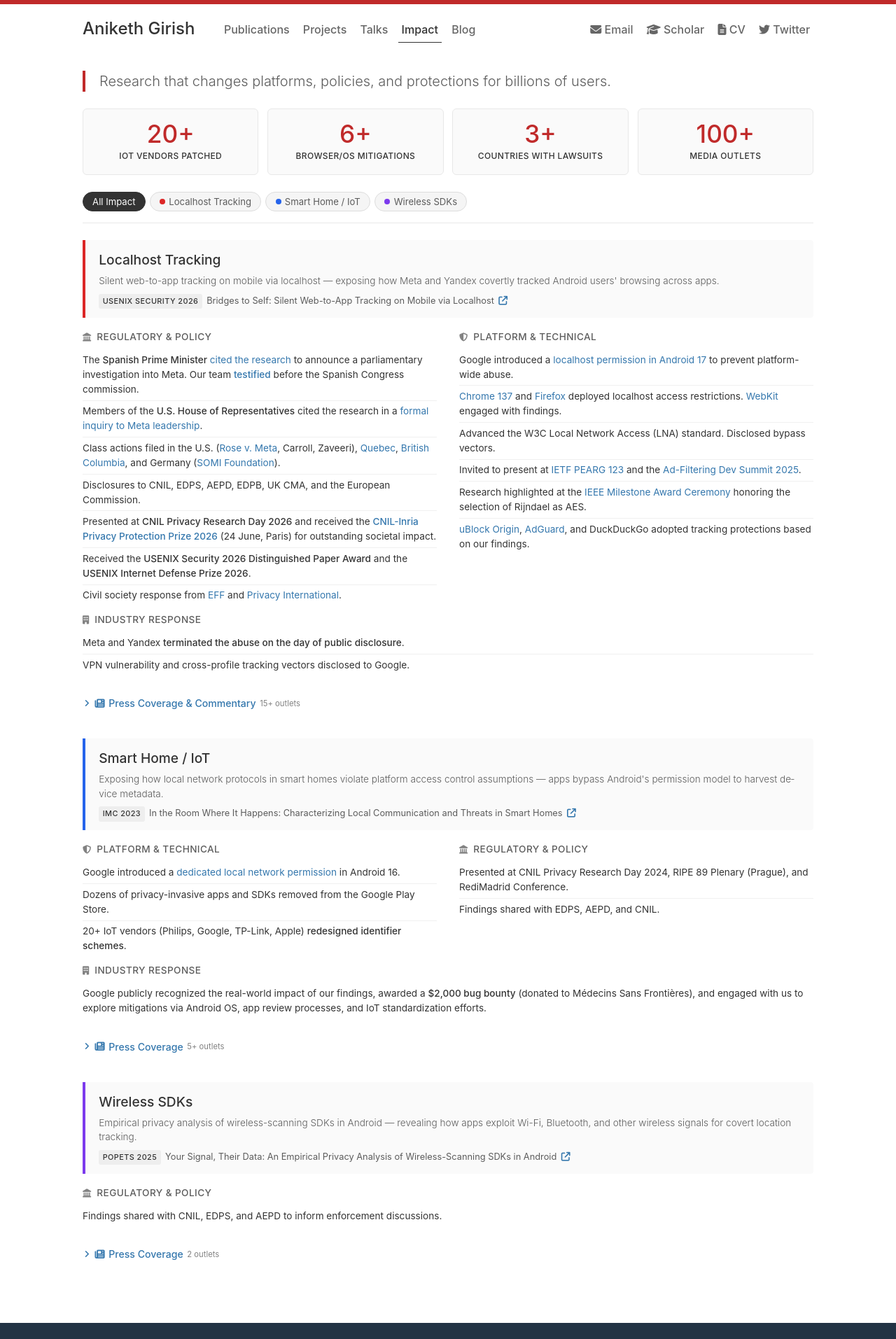
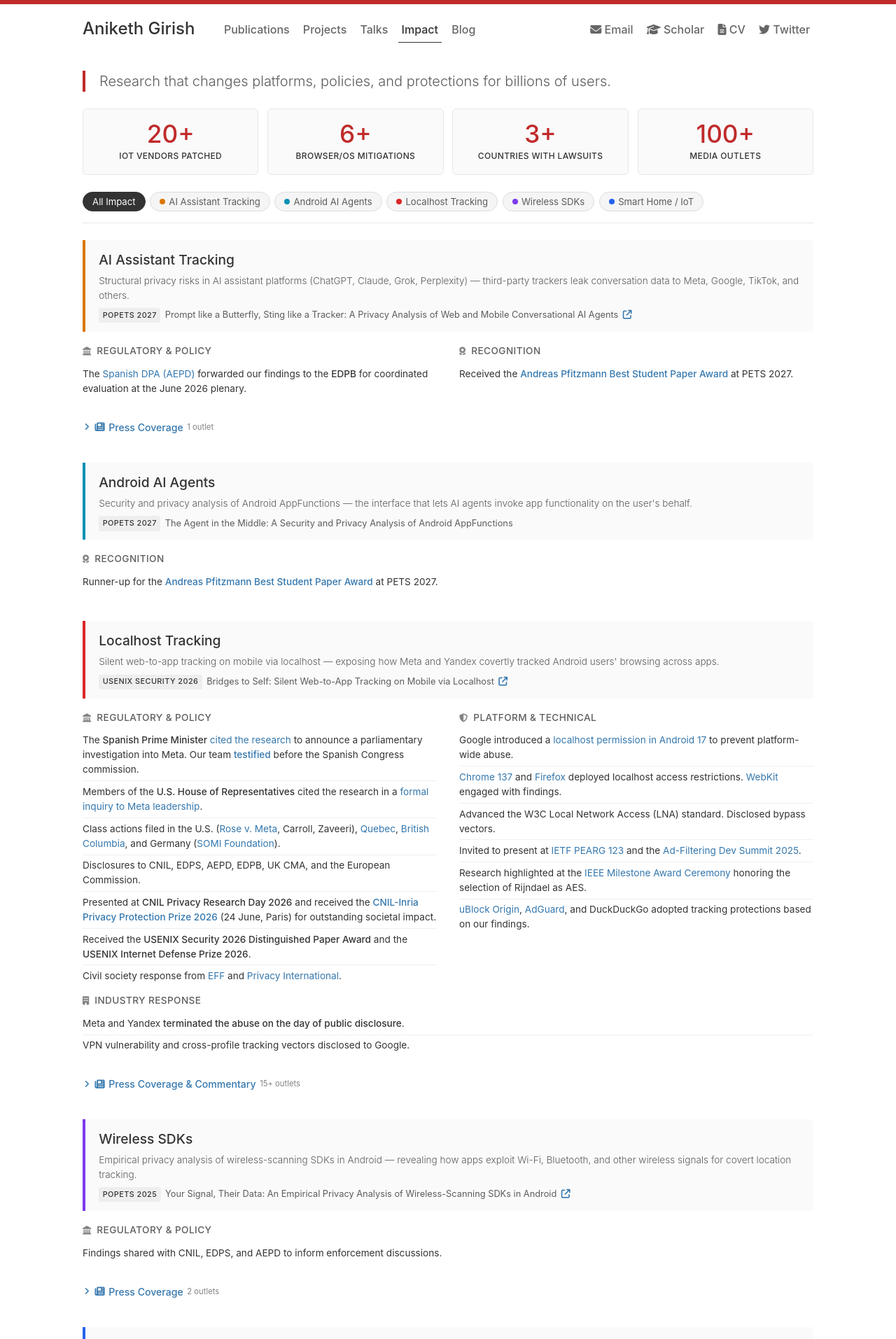
Before and after one commit to Aniketh01/aniketh01.github.io, a Jekyll site: the page built from impact.md, in a window 1280 px wide. Shown: the top 1913 px of the page at 70% size. Built offline with Jekyll 4.4.1, drawn with Linux system fonts in a browser that asks for light colours; nearby versions of some CDN libraries.

Commit message:
Add PETS 2027 student paper awards

```diff
--- a/_data/impact.yml
+++ b/_data/impact.yml
@@ -21,6 +21,45 @@
 #     items:   list of {outlet, title, url}
 #     commentary_label: optional subheading for commentary section
 #     commentary:       optional list of {outlet, title, url}
+
+- id: leakylm
+  title: AI Assistant Tracking
+  color: leakylm
+  subtitle: "Structural privacy risks in AI assistant platforms (ChatGPT, Claude, Grok, Perplexity) &mdash; third-party trackers leak conversation data to Meta, Google, TikTok, and others."
+  paper:
+    venue: "PoPETs 2027"
+    title: "Prompt like a Butterfly, Sting like a Tracker: A Privacy Analysis of Web and Mobile Conversational AI Agents"
+    link: https://leakylm.github.io/
+  sections:
+    - title: "Regulatory & Policy"
+      icon: landmark
+      items:
+        - 'The <a href="https://www.aepd.es/prensa-y-comunicacion/notas-de-prensa/la-agencia-promueve-ante-las-autoridades-europeas-proteccion-estudie-ia">Spanish DPA (AEPD)</a> forwarded our findings to the <strong>EDPB</strong> for coordinated evaluation at the June 2026 plenary.'
+    - title: "Recognition"
+      icon: award
+      items:
+        - 'Received the <a href="https://petsymposium.org/student-paper-award.php"><strong>Andreas Pfitzmann Best Student Paper Award</strong></a> at PETS 2027.'
+  press:
+    label: "Press Coverage"
+    count: "1 outlet"
+    items:
+      - outlet: "El Pa&iacute;s"
+        title: "Hay chats privados de IA en abierto por internet: los crecientes riesgos para la privacidad de los principales chatbots"
+        url: https://elpais.com/tecnologia/2026-05-05/hay-chats-privados-de-ia-en-abierto-por-internet-los-crecientes-riesgos-para-la-privacidad-de-los-principales-chatbots.html
+
+- id: appfunctions
+  title: Android AI Agents
+  color: appfunctions
+  subtitle: "Security and privacy analysis of Android AppFunctions &mdash; the interface that lets AI agents invoke app functionality on the user's behalf."
+  paper:
+    venue: "PoPETs 2027"
+    title: "The Agent in the Middle: A Security and Privacy Analysis of Android AppFunctions"
+  sections:
+    - title: "Recognition"
+      icon: award
+      wide: true
+      items:
+        - 'Runner-up for the <a href="https://petsymposium.org/student-paper-award.php"><strong>Andreas Pfitzmann Best Student Paper Award</strong></a> at PETS 2027.'
 
 - id: localhost
   title: Localhost Tracking
@@ -126,6 +165,29 @@
         title: "Video coverage"
         url: https://www.youtube.com/watch?v=-dBYjA-v4XQ
 
+- id: wireless
+  title: Wireless SDKs
+  color: wireless
+  subtitle: "Empirical privacy analysis of wireless-scanning SDKs in Android &mdash; revealing how apps exploit Wi-Fi, Bluetooth, and other wireless signals for covert location tracking."
+  paper:
+    venue: "PoPETs 2025"
+    title: "Your Signal, Their Data: An Empirical Privacy Analysis of Wireless-Scanning SDKs in Android"
+    link: https://petsymposium.org/popets/2025/popets-2025-0103.pdf
+  sections:
+    - title: "Regulatory & Policy"
+      icon: landmark
+      wide: true
+      items:
+        - 'Findings shared with CNIL, EDPS, and AEPD to inform enforcement discussions.'
+  press:
+    label: "Press Coverage"
+    count: "2 outlets"
+    items:
+      - outlet: "El Pa&iacute;s"
+        title: "How does your phone know so many private details? How thousands of apps are exploiting mysterious indoor location tracking"
+      - outlet: 'La Sexta Noticias <i class="fa-solid fa-tv"></i>'
+        title: "&iquest;Alguna vez has pensado que el m&oacute;vil te esp&iacute;a? Confirmado, apps te siguen usando WIFI, Bluetooth y datos aunque no actives el GPS"
+
 - id: iot
   title: "Smart Home / IoT"
   color: iot
@@ -164,26 +226,3 @@
       - outlet: CBS News
         title: "Are your home's smart devices leaking private data?"
         url: https://www.cbsnews.com/calgary/smart-devices-leaking-private-data/
-
-- id: wireless
-  title: Wireless SDKs
-  color: wireless
-  subtitle: "Empirical privacy analysis of wireless-scanning SDKs in Android &mdash; revealing how apps exploit Wi-Fi, Bluetooth, and other wireless signals for covert location tracking."
-  paper:
-    venue: "PoPETs 2025"
-    title: "Your Signal, Their Data: An Empirical Privacy Analysis of Wireless-Scanning SDKs in Android"
-    link: https://petsymposium.org/popets/2025/popets-2025-0103.pdf
-  sections:
-    - title: "Regulatory & Policy"
-      icon: landmark
-      wide: true
-      items:
-        - 'Findings shared with CNIL, EDPS, and AEPD to inform enforcement discussions.'
-  press:
-    label: "Press Coverage"
-    count: "2 outlets"
-    items:
-      - outlet: "El Pa&iacute;s"
-        title: "How does your phone know so many private details? How thousands of apps are exploiting mysterious indoor location tracking"
-      - outlet: 'La Sexta Noticias <i class="fa-solid fa-tv"></i>'
-        title: "&iquest;Alguna vez has pensado que el m&oacute;vil te esp&iacute;a? Confirmado, apps te siguen usando WIFI, Bluetooth y datos aunque no actives el GPS"
--- a/_data/news.yml
+++ b/_data/news.yml
@@ -1,3 +1,6 @@
+- message: "Two of our PoPETs 2027 papers were recognized with the [**Andreas Pfitzmann Best Student Paper Award**](https://petsymposium.org/student-paper-award.php): [LeakyLM](https://leakylm.github.io/) (*Prompt like a Butterfly, Sting like a Tracker*) won the award, and *The Agent in the Middle* was runner-up."
+  date: 2026-10
+
 - message: "Joined [**DuckDuckGo**](https://duckduckgo.com/) as Senior Privacy Engineer."
   date: 2026-09
 
--- a/_data/publications.yml
+++ b/_data/publications.yml
@@ -36,6 +36,8 @@
     - PoPETs
   venue_url: https://petsymposium.org/
   highlight: true
+  awards:
+    - "Andreas Pfitzmann Best Student Paper Award Runner-up, PETS 2027"
   tags:
     - Android
     - AI Agents
@@ -64,6 +66,7 @@
   venue_url: https://petsymposium.org/
   highlight: true
   awards:
+    - "Andreas Pfitzmann Best Student Paper Award, PETS 2027"
     - "Spanish DPA (AEPD) forwarded findings to the EDPB for coordinated evaluation at the June 2026 plenary."
   tags:
     - AI Privacy
--- a/_sass/_impact.scss
+++ b/_sass/_impact.scss
@@ -113,6 +113,8 @@
   .dot-iot        { background: #2563eb; }
   .dot-wireless   { background: #7c3aed; }
   .dot-childapps  { background: #059669; }
+  .dot-leakylm    { background: #d97706; }
+  .dot-appfunctions { background: #0891b2; }
 
   // =====================
   // Topic blocks
@@ -144,6 +146,8 @@
   .iot-header        { border-left-color: #2563eb; }
   .wireless-header   { border-left-color: #7c3aed; }
   .childapps-header  { border-left-color: #059669; }
+  .leakylm-header    { border-left-color: #d97706; }
+  .appfunctions-header { border-left-color: #0891b2; }
 
   .topic-header-content {
     h2 {
```
Also changed, not shown: index.md (+1 -1 lines), 1 other file.
